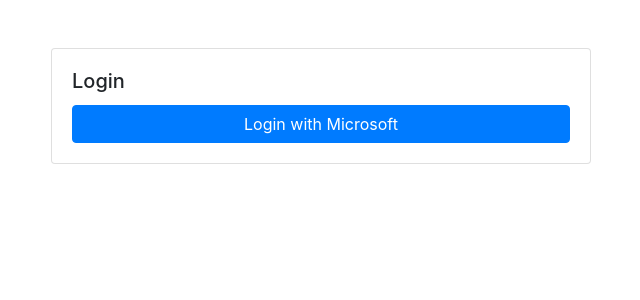
After one commit to MontyPithon/bancroff, a Flask app: template templates/login.html in a window 1280 px wide. The commit adds this page. Shown: the top 300 px of the page, without its empty margins (319-959 px from the left). Run offline with Flask 3, Linux system fonts and the light colour scheme; the template is opened without the code that fills it, so the values that code supplies are empty; some libraries are stand-ins or nearby versions.

Commit message:
Updated UI layout + added login

```diff
--- a/app.py
+++ b/app.py
@@ -7,14 +7,11 @@
 from flask_sqlalchemy import SQLAlchemy
 from faker import Faker
 
-
-
-CLIENT_ID = "1daa4a2e-7a38-4225-854c-45d232e9ccbf"              # Replace with your Application (client) IDimport uuid
-CLIENT_SECRET = "zjo8Q~N4HOF61PaaHwEOVGwLMFH6vondPFxWPcjN"      # Replace with your Client Secret
+CLIENT_ID = "1daa4a2e-7a38-4225-854c-45d232e9ccbf"  # Replace with your Application (client) ID
+CLIENT_SECRET = "zjo8Q~N4HOF61PaaHwEOVGwLMFH6vondPFxWPcjN"  # Replace with your Client Secret
 AUTHORITY = "https://login.microsoftonline.com/170bbabd-a2f0-4c90-ad4b-0e8f0f0c4259"  # Replace with your Tenant ID
-REDIRECT_PATH = "/getAToken"               # Must match the registered redirect URI
-SCOPE = ["User.Read"]                      # Adjust scopes as needed for your app
-
+REDIRECT_PATH = "/getAToken"  # Must match the registered redirect URI
+SCOPE = ["User.Read"]  # Adjust scopes as needed for your app
 
 # Initialize the Flask application
 app = Flask(__name__)
@@ -24,11 +21,8 @@
 app.debug = True
 
 # init database
-app.config['SECRET_KEY'] = 'password'
 app.config['SQLALCHEMY_DATABASE_URI'] = 'sqlite:///bancroff.db'
 db = SQLAlchemy(app)
-
-
 
 #db models
 class User(db.Model):
@@ -68,14 +62,9 @@
     status = SelectField('Status', choices=[('active', 'Active'), ('deactivated', 'Deactivated')])  # Status selection
     submit = SubmitField('Submit')  # Submit button
 
-
-
-
-
 def add_fake_data(num_users=5):
     fake = Faker()
     try:
-
         roles = [
             Role(name='admin', description='Administrator role with full permissions'),
             Role(name='basic_user', description='Regular user role with limited permissions')
@@ -130,16 +119,21 @@
 # Route for displaying the list of users
 @app.route('/users')
 def user_list():
+    if not session.get("user"):
+        return redirect(url_for("login"))
     users = User.query.all()
     return render_template('user_list.html', users=users)
 
 # Route for creating a new user
 @app.route('/create_user', methods=['GET', 'POST'])
 def create_user():
+    if not session.get("user"):
+        return redirect(url_for("login"))
     form = UserForm()
     if form.validate_on_submit():
         try:
-            new_user = User(email=form.email.data, full_name=form.name.data, status=form.status.data, provider_user_id=None, provider=None, role=Role.query.filter_by(name=form.role.data).first())
+            basic_user_role = Role.query.filter_by(name='basic_user').first()
+            new_user = User(email=form.email.data, full_name=form.name.data, status=form.status.data, provider_user_id=None, provider=None, role=basic_user_role)
             db.session.add(new_user)
             db.session.commit()
             flash('User created successfully!', 'success')
@@ -151,14 +145,14 @@
 # Route for updating an existing user
 @app.route('/update_user/<int:user_id>', methods=['GET', 'POST'])
 def update_user(user_id):
-    # find instance
+    if not session.get("user"):
+        return redirect(url_for("login"))
     form = UserForm()
     user = User.query.get(user_id)
 
     if user:
         if form.validate_on_submit():
             try:
-                # Teammate 1: Replace mock user update logic with database update
                 user.full_name = form.name.data
                 user.email = form.email.data
                 user.role = Role.query.filter_by(name=form.role.data).first()
@@ -172,17 +166,18 @@
         else:
             form.name.data = user.full_name
             form.email.data = user.email
-            form.role.data = user.role
+            form.role.data = user.role.name
             form.status.data = user.status
     else:
         flash('User not found!', 'danger')
         return redirect(url_for('user_list'))
-    return render_template('update_user.html', form=form)
+    return render_template('update_user.html', form=form, user=user)
 
 # Route for deleting a user
 @app.route('/delete_user/<int:user_id>', methods=['POST'])
 def delete_user(user_id):
-    global users
+    if not session.get("user"):
+        return redirect(url_for("login"))
     try:
         user = User.query.get(user_id)
         db.session.delete(user)
@@ -195,6 +190,8 @@
 # Route for deactivating a user
 @app.route('/deactivate_user/<int:user_id>', methods=['POST'])
 def deactivate_user(user_id):
+    if not session.get("user"):
+        return redirect(url_for("login"))
     try:
         user = User.query.get(user_id)
         if user:
@@ -210,9 +207,10 @@
 # Route for reactivating a user
 @app.route('/reactivate_user/<int:user_id>', methods=['POST'])
 def reactivate_user(user_id):
+    if not session.get("user"):
+        return redirect(url_for("login"))
     try:
         user = User.query.get(user_id)
-        # Teammate 1: Replace mock logic with database query and update
         if user:
             user.status = 'active'
             db.session.commit()
@@ -223,15 +221,17 @@
         flash(f'An error occurred: {str(e)}', 'danger')
     return redirect(url_for('user_list'))
 
+@app.route("/login")  # Login Route – Render Login Page
+def login():
+    return render_template('login.html')
 
-@app.route("/login")  #Login Route – Initiate the Authentication Flow
-def login():
+@app.route("/start_login")  # Start Login Route – Redirect to Microsoft Login
+def start_login():
     session["state"] = str(uuid.uuid4())
     auth_url = _build_auth_url(session["state"])
     return redirect(auth_url)
 
-
-def _build_auth_url(state): #Build the Authorization URL:
+def _build_auth_url(state):  # Build the Authorization URL:
     msal_app = msal.ConfidentialClientApplication(
         CLIENT_ID, authority=AUTHORITY, client_credential=CLIENT_SECRET
     )
@@ -242,8 +242,7 @@
     )
     return auth_url
 
-
-@app.route(REDIRECT_PATH) #Callback (Authorized) Route – Process the Token
+@app.route(REDIRECT_PATH)  # Callback (Authorized) Route – Process the Token
 def authorized():
     # Verify state to mitigate CSRF attacks
     if request.args.get("state") != session.get("state"):
@@ -268,15 +267,30 @@
             return f"Error: {result.get('error')}"
         # Store user information in the session (e.g., user claims from the ID token)
         session["user"] = result.get("id_token_claims")
+
+        # Add user to database if not already present
+        user_info = session["user"]
+        user = User.query.filter_by(email=user_info["preferred_username"]).first()
+        if not user:
+            basic_user_role = Role.query.filter_by(name='basic_user').first()
+            new_user = User(
+                email=user_info["preferred_username"],
+                full_name=user_info["name"],
+                provider_user_id=user_info["oid"],
+                provider="Microsoft",
+                role=basic_user_role
+            )
+            db.session.add(new_user)
+            db.session.commit()
+
         return redirect(url_for("index"))
     return redirect(url_for("index"))
 
-@app.route("/logout") #Logout Route – Clear the User Session
+@app.route("/logout")  # Logout Route – Clear the User Session
 def logout():
     session.clear()
     return redirect(url_for("index"))
 
-
 # Run the Flask application
 if __name__ == '__main__':
     app.run(debug=True, port=50040)
--- /dev/null
+++ b/templates/login.html
@@ -0,0 +1,27 @@
+<!DOCTYPE html>
+<html lang="en">
+<head>
+    <meta charset="UTF-8">
+    <meta name="viewport" content="width=device-width, initial-scale=1.0">
+    <title>Login</title>
+    <!-- Include Bootstrap CSS for styling -->
+    <link rel="stylesheet" href="https://stackpath.bootstrapcdn.com/bootstrap/4.5.2/css/bootstrap.min.css">
+</head>
+<body>
+    <div class="container">
+        <div class="row justify-content-center">
+            <div class="col-md-6">
+                <div class="card mt-5">
+                    <div class="card-body">
+                        <h5 class="card-title">Login</h5>
+                        <a href="{{ url_for('start_login') }}" class="btn btn-primary btn-block">Login with Microsoft</a>
+                    </div>
+                </div>
+            </div>
+        </div>
+    </div>
+    <!-- Include Bootstrap JS and dependencies -->
+    <script src="https://code.jquery.com/jquery-3.5.1.slim.min.js"></script>
+    <script src="https://cdn.jsdelivr.net/npm/bootstrap@4.5.2/dist/js/bootstrap.bundle.min.js"></script>
+</body>
+</html>
```
Also changed, not shown: templates/create_user.html (+5 -7 lines), templates/layout.html (+10 -1 lines), templates/update_user.html (+5 -3 lines).
